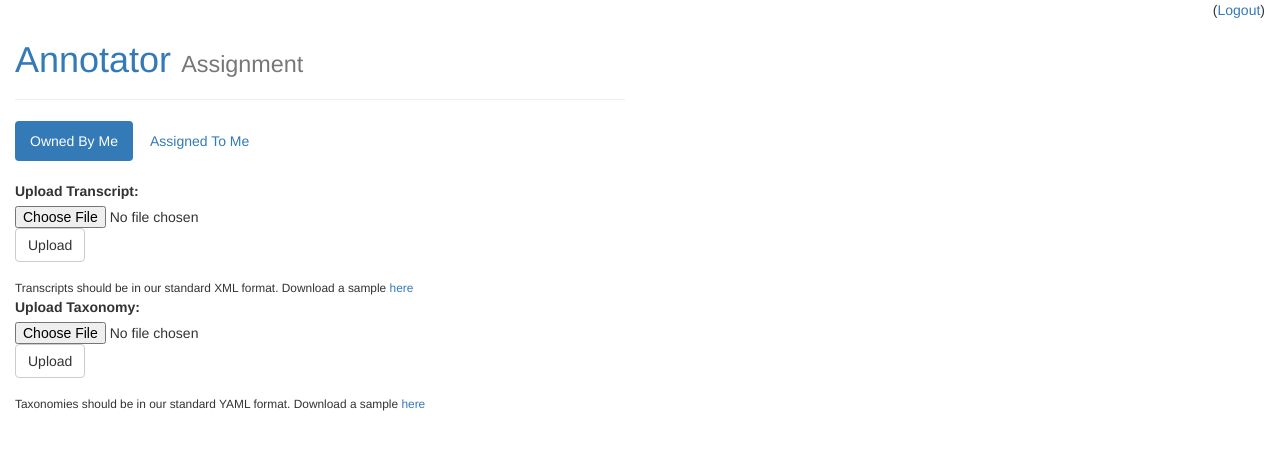
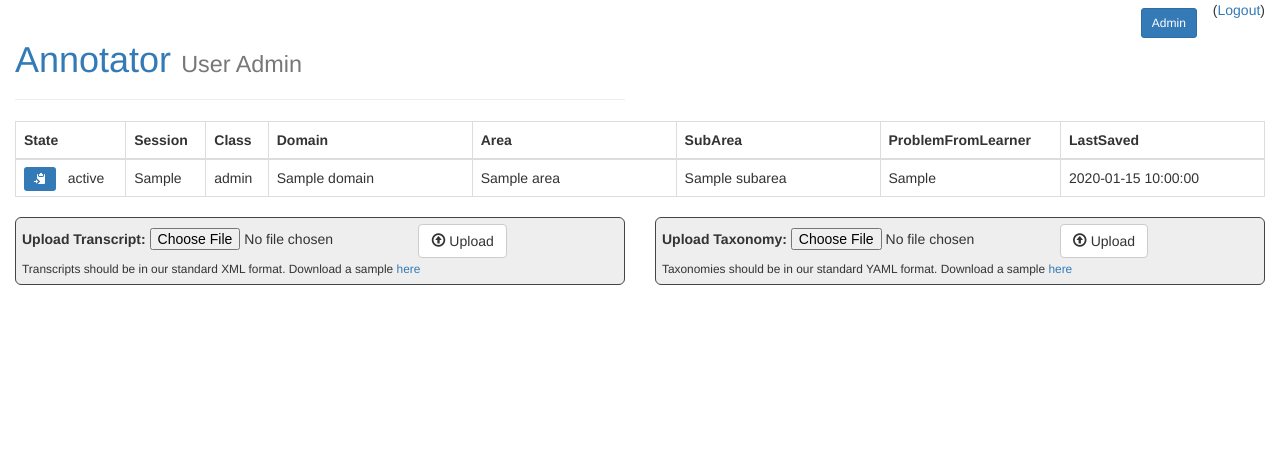
Before and after one commit to memphis-iis/gluten, a Flask app: template templates/admin.html in a window 1280 px wide. Shown: the top 457 px of the page. Run offline with Flask 2, Linux system fonts and the light colour scheme; the template is opened without the code that fills it: most values are stand-ins (such as "Sample title", 1, 10 or a date in 2020); parts of the project's set-up code (start-up, migrations or seed data) failed here and were passed over; some libraries are stand-ins or nearby versions.

Commit message:
admin skel LaF

```diff
--- a/config/sample_transcript.xml
+++ b/config/sample_transcript.xml
@@ -1,5 +1,5 @@
 <Session>
-   <ScriptIdSample1</ScriptId>
+   <ScriptId>Sample1</ScriptId>
    <Tagger></Tagger>
    <Verifier></Verifier>
    <TaggedTime></TaggedTime>
--- a/gluten/utils.py
+++ b/gluten/utils.py
@@ -35,8 +35,7 @@ def template(template_name, **context_kwrds):
     if g.user is defined (which routes decorated with .auth.require_login will
     have), the user will be added to the context"""
     ctx = {
-        'user': getattr(g, 'user', None),
-        'is_assigner': False,
+        'user': getattr(g, 'user', None)
     }
     ctx.update(context_kwrds)
     return render_template(template_name, **ctx)
--- a/static/application.css
+++ b/static/application.css
@@ -36,3 +36,13 @@
     width: 300px;
     z-index: 9999;
 }
+
+.uploader {
+    border: 1px solid #444;
+    padding: 6px;
+    background-color: #eeeeee;
+}
+
+.uploader .upload-ctl {
+    display: inline;
+}
--- a/templates/admin.html
+++ b/templates/admin.html
@@ -1,7 +1,9 @@
 {% extends "base.html" %}
 
-{% block title %} Assignment {% endblock %}
-{% block display_title %} Assignment {% endblock %}
+{% from 'macros.html' import transcript_table %}
+
+{% block title %} User Admin {% endblock %}
+{% block display_title %} User Admin {% endblock %}
 {% block display_title_sub %}{% endblock %}
 
 
@@ -14,48 +16,41 @@
 </div>
 
 <div class="row">
-
-<div class="col-md-8">
-    <ul id="tabs" class="nav nav-pills" role="tablist" data-tabs="tabs">
-        <li class="active"><a href="#owned" data-toggle="owned">Owned By Me</a></li>
-        <li><a href="#assigned" data-toggle="assigned">Assigned To Me</a></li>
-    </ul>
-
-    <br/>
-
-    <div id="my-tab-content" class="tab-content">
-        <div role="tabpanel" class="tab-pane active" id="owned">
-            {{transcript_table(transcripts, 'transcript-table')}}
-        </div>
+    <div class="col-md-12">
+        {{transcript_table(transcripts, 'transcript-table', open_icon='glyphicon-copy', open_title='Assign Transcript')}}
     </div>
 </div>
 
-<div class="col-md-8">
-    <div class="uploader">
-        <form action="{{url_for('admin.upload_transcript')}}" method="post" enctype="multipart/form-data">
-            <div class="form-group">
-                <label for="transcript-file">Upload Transcript:</label>
-                <input type="file" id="transcript-file" name="file">
-                <button type="submit" class="btn btn-default">Upload</button>
-            </div>
+<div class="row">
+    <div class="col-md-6">
+        <div class="uploader img-rounded">
+            <form class="form-line" action="{{url_for('admin.upload_transcript')}}" method="post" enctype="multipart/form-data">
+                <label class="upload-ctl" for="transcript-file">Upload Transcript:</label>
+                <input class="upload-ctl" type="file" id="transcript-file" name="file">
+                <button type="submit" class="upload-ctl btn btn-default">
+                    <span class="glyphicon glyphicon-upload"></span>
+                    Upload
+                </button>
             </form>
             <small>Transcripts should be in our standard XML format. Download a
             sample <a href="{{url_for('admin.sample_transcript')}}">here</a></small>
         </div>
+    </div>
 
-    <div class="uploader">
-        <form action="{{url_for('admin.upload_taxonomy')}}" method="post" enctype="multipart/form-data">
-            <div class="form-group">
-                <label for="transcript-file">Upload Taxonomy:</label>
-                <input type="file" id="taxonomy-file" name="file">
-                <button type="submit" class="btn btn-default">Upload</button>
-            </div>
+    <div class="col-md-6">
+        <div class="uploader img-rounded">
+            <form class="form-inline" action="{{url_for('admin.upload_taxonomy')}}" method="post" enctype="multipart/form-data">
+                <label class="upload-ctl" for="transcript-file">Upload Taxonomy:</label>
+                <input class="upload-ctl" type="file" id="taxonomy-file" name="file">
+                <button type="submit" class="upload-ctl btn btn-default">
+                    <span class="glyphicon glyphicon-upload"></span>
+                    Upload
+                </button>
             </form>
             <small>Taxonomies should be in our standard YAML format. Download a
             sample <a href="{{url_for('admin.sample_taxonomy')}}">here</a></small>
         </div>
     </div>
-
 </div>
 
 {% endblock %}
--- a/templates/base.html
+++ b/templates/base.html
@@ -53,11 +53,9 @@
                 {{user.email}}
             </div>
 
-            {% if is_assigner %}
-                <div class="pull-right" style="padding-right: 16px; padding-top: 8px;">
-                    <a href="{{url_for('admin.admin_page')}}" class="btn btn-primary btn-sm">Admin</a>
-                </div>
-            {% endif %}
+            <div class="pull-right" style="padding-right: 16px; padding-top: 8px;">
+                <a href="{{url_for('admin.admin_page')}}" class="btn btn-primary btn-sm">Admin</a>
+            </div>
         </div>
     </div>
 
--- a/templates/edit.html
+++ b/templates/edit.html
@@ -91,7 +91,7 @@
     {% for tag_supply in taxonomy.tagger_supplied %}
         {% set user_answer = transcript.tagger_supplied_answers[tag_supply.name] %}
         <tr>
-            <th width="1%" class="nowrap">{{tag_supply.name.title()}}</th>
+            <th width="1%" class="nowrap">{{tag_supply.name | title}}</th>
             <td>
                 <span class="text-info">{{tag_supply.text}}</span><br>
                 {% if tag_supply.answer %}
--- a/templates/home.html
+++ b/templates/home.html
@@ -1,4 +1,6 @@
 {% extends "base.html" %}
+
+{% from 'macros.html' import transcript_table %}
 
 {% block title %} Annotator Home {% endblock %}
 {% block display_title %} Annotator Home {% endblock %}
--- /dev/null
+++ b/templates/macros.html
@@ -0,0 +1,45 @@
+{% macro transcript_table(transcripts, table_id, open_icon='glyphicon-pencil', open_title='Open Transcript') -%}
+    <table id="{{table_id}}" class="table table-bordered">
+        <thead><tr>
+            <th>State</th>
+            <th>Session</th>
+            <th>Class</th>
+            <th>Domain</th>
+            <th>Area</th>
+            <th>SubArea</th>
+            <th>ProblemFromLearner</th>
+            <th>LastSaved</th>
+        </tr></thead>
+
+        {% for transcript in transcripts %}
+        <tr>
+            <td class="nowrap">
+                <a title="{{open_title}}"
+                    class="btn-sm btn-primary"
+                    href="{{url_for('main.edit_page', scriptid=transcript.id)}}"
+                ><span class="glyphicon {{open_icon}}"></span></a>
+                &nbsp; {{transcript.state}}
+            </td>
+            <td class="nowrap">
+                {{transcript.script_identifier}}
+                {% if transcript.verify %}
+                    <span class="label label-danger">
+                        <span class="glyphicon {{glyphicon-check}}"></span> Verify
+                    </span>
+                {% endif %}
+                {% if transcript.training %}
+                    <span class="label label-warning">
+                        <span class="glyphicon glyphicon-book"></span> Training
+                    </span>
+                {% endif %}
+            </td>
+            <td class="nowrap">{{transcript.class_level}}</td>
+            <td style="min-width: 180px;">{{transcript.domain}}</td>
+            <td style="min-width: 180px;">{{transcript.area}}</td>
+            <td style="min-width: 180px;">{{transcript.subarea}}</td>
+            <td>{{transcript.problem_from_learner | truncate(35)}}</td>
+            <td style="min-width: 180px;">{{transcript.last_saved_time}}</td>
+        </tr>
+        {% endfor %}
+    </table>
+{%- endmacro %}
```
Also changed, not shown: other parts of templates/base.html (+0 -47 lines), gluten/admin.py (+11 -6 lines). Lines whose indentation alone changed are shown as unchanged.
